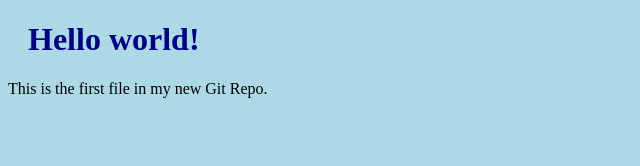
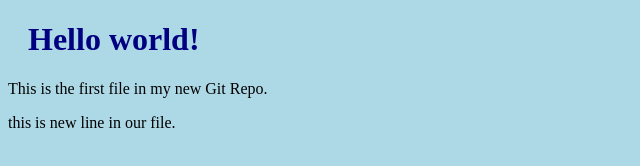
Before and after one commit to dakshataargade/Hello-World, a plain HTML site: page index.html in a window 1280 px wide. Shown: the whole page, without its empty margins (0-640 px from the left). Drawn offline with Linux system fonts and the light colour scheme.

Commit message:
Index.html new line added

```diff
--- a/index.html
+++ b/index.html
@@ -8,6 +8,7 @@
 
 <h1>Hello world!</h1>
 <p>This is the first file in my new Git Repo.</p>
+<p> this is new line in our file.</p>
 
 </body>
 </html>
```
